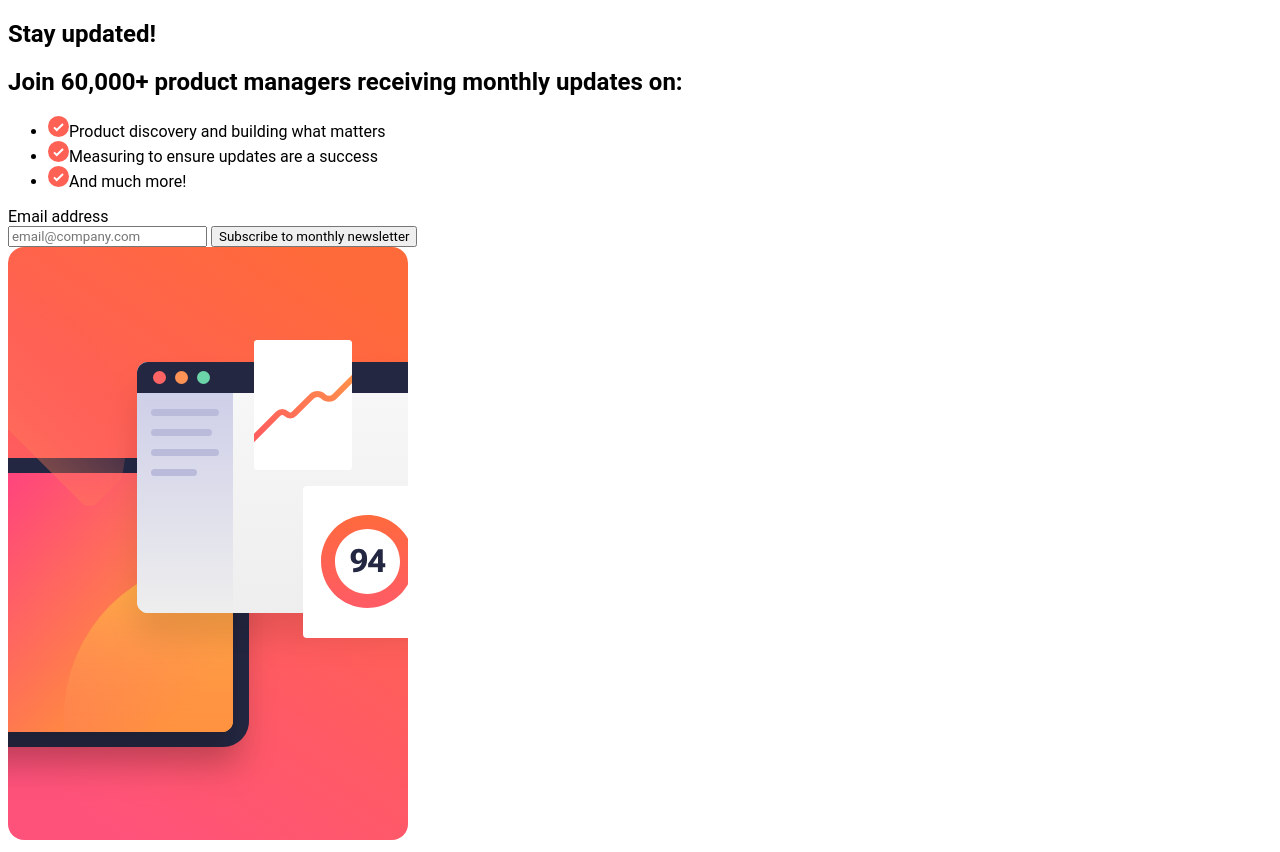
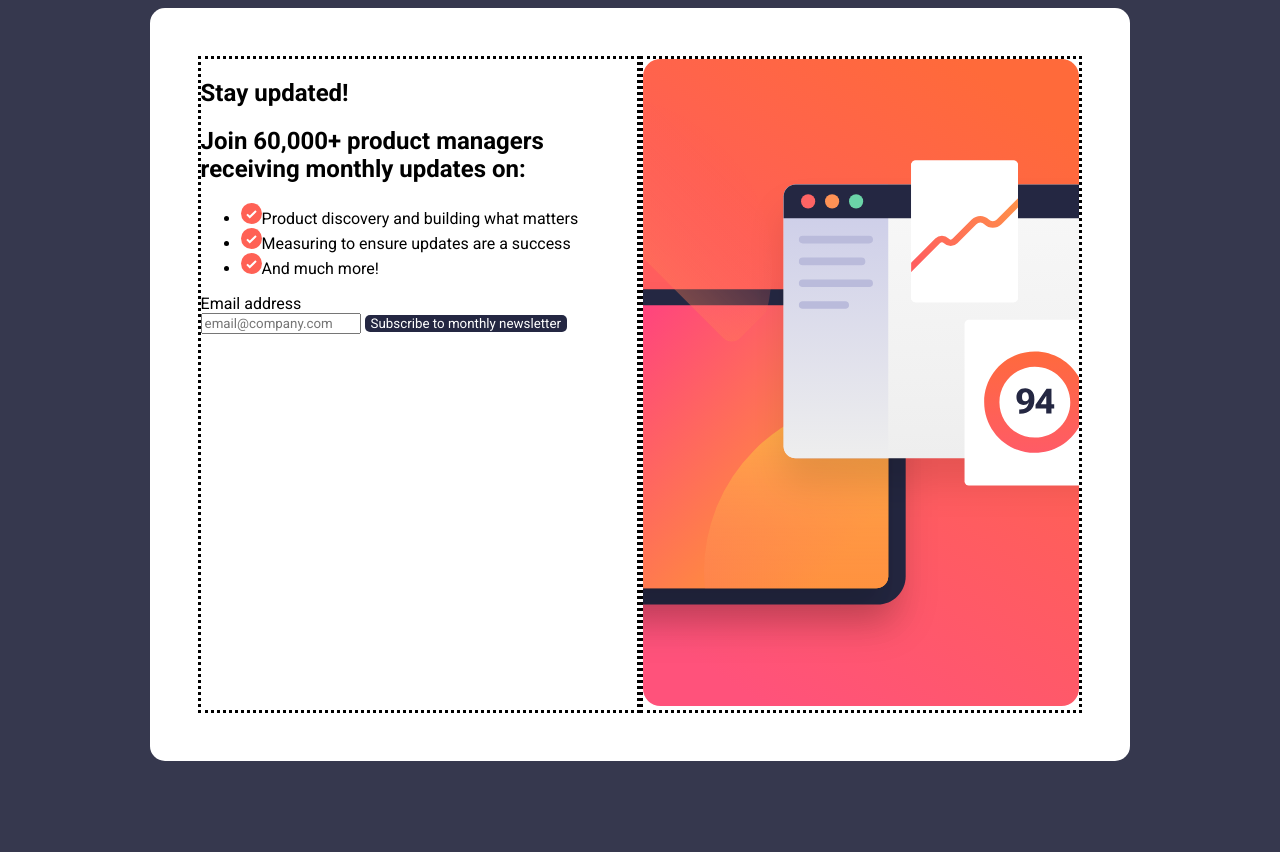
Before and after one commit to Afarrell95/newsletter-sign-up, a plain HTML site: page index.html in a window 1280 px wide. After the commit the page ends 800 px from the top, so only its background shows below. Drawn offline with Linux system fonts and the light colour scheme.

Commit message:
more styles applied

```diff
--- a/index.html
+++ b/index.html
@@ -12,11 +12,18 @@
       href="./assets/images/favicon-32x32.png"
     />
     <link rel="stylesheet" href="./styles.css" />
+    <link rel="preconnect" href="https://fonts.googleapis.com" />
+    <link rel="preconnect" href="https://fonts.gstatic.com" crossorigin />
+    <link
+      href="https://fonts.googleapis.com/css2?family=Barlow:wght@600&family=Fraunces:opsz,wght@9..144,700;9..144,900&family=Roboto:ital,wght@0,100;0,300;0,400;0,500;0,700;0,900;1,100;1,300;1,400;1,500;1,700;1,900&display=swap"
+      rel="stylesheet"
+    />
     <title>Newsletter sign-up</title>
   </head>
   <body>
     <!-- Sign-up form start -->
     <section class="main-section">
+      <div class="text">
         <h1>Stay updated!</h1>
         <h2>Join 60,000+ product managers receiving monthly updates on:</h2>
         <ul class="checkmark-list">
@@ -43,10 +50,12 @@
           />
           <button class="subscribe">Subscribe to monthly newsletter</button>
         </form>
-      <div class="img">
+      </div>
+      <div class="image">
         <img
           src="./assets/images/illustration-sign-up-desktop.svg"
           alt="sign up image"
+          class="big-img"
         />
       </div>
       <!-- Sign-up form end -->
--- a/styles.css
+++ b/styles.css
@@ -1,7 +1,52 @@
+:root{
+    --dark-slate-gray: hsl(234, 29%, 20%);
+    --charcol-gray: hsl(235, 18%, 26%);
+    --gray: hsl(231, 7%, 60%);
+    --white: hsl(0, 0%, 100%);
+    --tomato: hsl(4, 100%, 67%);
+}
+
 *{
     font-family: "Roboto", sans-serif;
+}
+
+body{
+    background-color: var(--charcol-gray);
+    display: flex;
+    justify-content: center;
 }
 
 .success-section{
     display: none;
 }
+
+.main-section{
+    background-color: var(--white);
+    border-radius: 15px;
+    padding: 3em;
+    max-width: 70%;
+    display:flex;
+    flex-direction: row;
+    justify-content: space-between;
+}
+
+.text, .image{
+    width:50%;
+    border: dotted;
+}
+.big-img{
+    width: 100%;
+}
+
+.subscribe,
+.dissmiss{
+    background-color: var(--dark-slate-gray);
+    border: none;
+    border-radius: 5px;
+    color: var(--white);
+}
+
+.subscribe:hover,
+.dissmiss:hover{
+    background-color: var(--tomato);
+}
```
Lines whose indentation alone changed are shown as unchanged.
